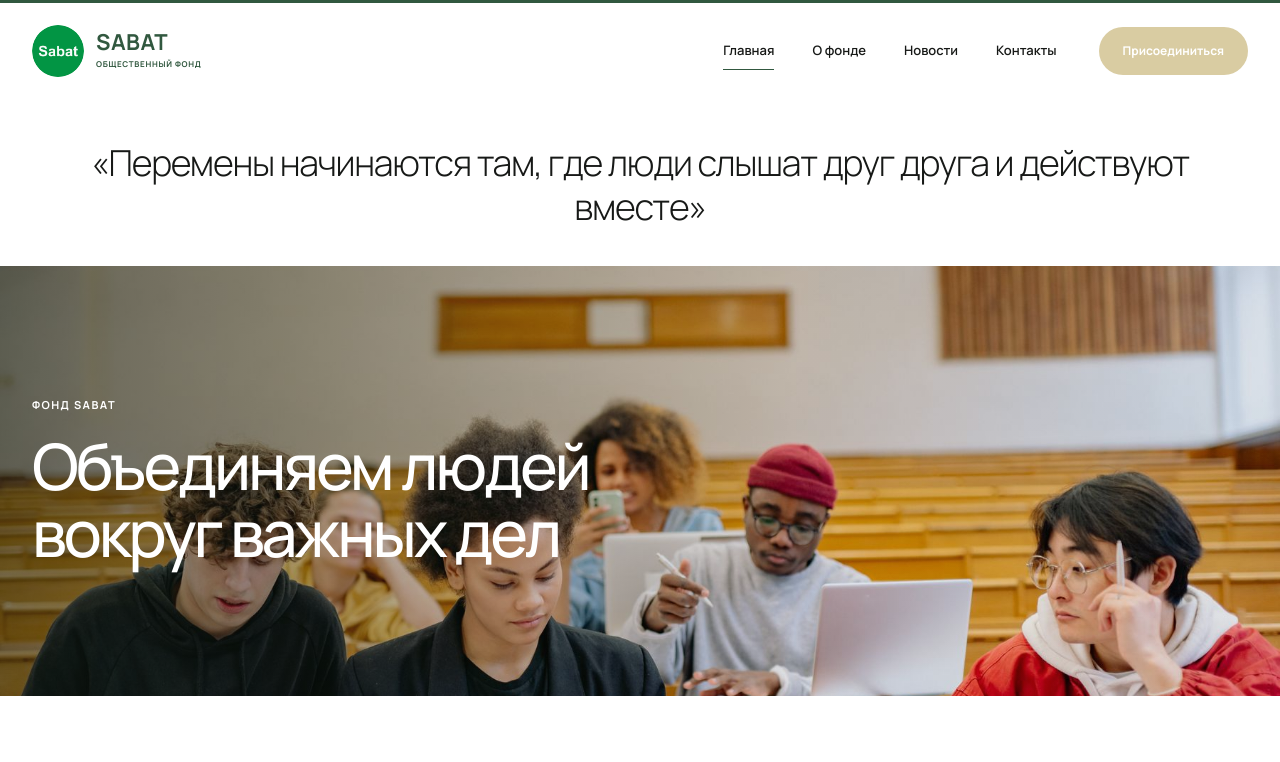
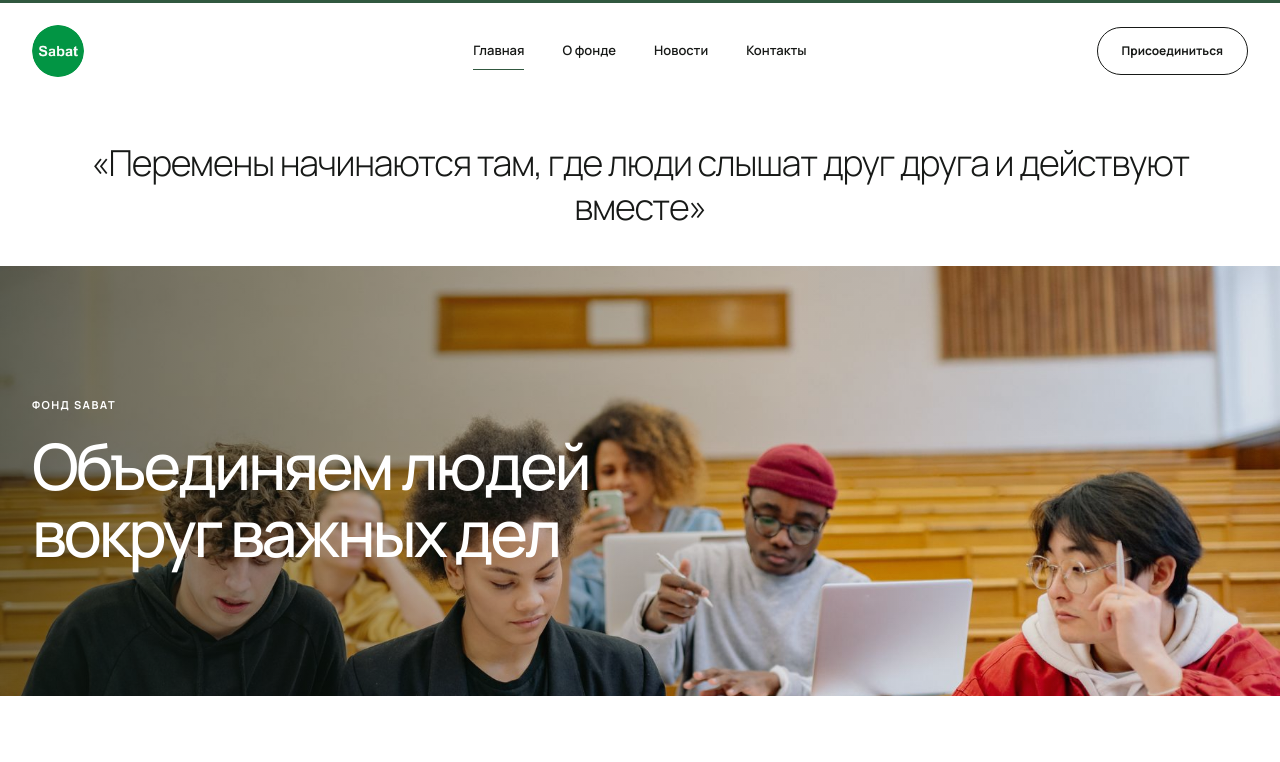
Before and after one commit to toktogulov5650-stack/Sabat, a Next.js app: page / in a window 1280 px wide. Shown: the top 762 px of the page. Built offline with nearby package versions, Linux system fonts and the light colour scheme.

Commit message:
Refine header alignment and styling

```diff
--- a/app/components/Header.tsx
+++ b/app/components/Header.tsx
@@ -18,7 +18,6 @@ export function Header() {
       <div className="container header-inner">
         <Link className="brand" href="/" aria-label="Sabat — главная">
           <Image src="/sabat-logo.png" alt="" width={52} height={52} priority unoptimized />
-          <span><strong>SABAT</strong><small>общественный фонд</small></span>
         </Link>
         <nav className="desktop-nav" aria-label="Основная навигация">
           {navigation.map((item) => <Link className={pathname === item.href ? "active" : ""} href={item.href} key={item.href}>{item.label}</Link>)}
--- a/app/globals.css
+++ b/app/globals.css
@@ -15,17 +15,15 @@ h1,h2,h3,p { margin-top:0; }
 
 /* Header */
 .site-header { position:relative; z-index:50; border-top:3px solid var(--green); background:#fff; }
-.header-inner { display:flex; align-items:center; min-height:96px; }
-.brand { display:flex; align-items:center; gap:12px; color:var(--green); }
+.header-inner { display:grid; grid-template-columns:1fr auto 1fr; align-items:center; min-height:96px; }
+.brand { display:flex; width:max-content; align-items:center; color:var(--green); }
 .brand img { border-radius:50%; }
-.brand > span { display:flex; flex-direction:column; }
-.brand strong { font-size:22px; line-height:1; letter-spacing:.02em; }
-.brand small { margin-top:5px; font-size:8px; font-weight:700; letter-spacing:.09em; text-transform:uppercase; }
-.desktop-nav { display:flex; gap:38px; margin-left:auto; }
+.desktop-nav { display:flex; justify-content:center; gap:38px; }
 .desktop-nav a { position:relative; padding:35px 0; font-size:13px; font-weight:520; }
 .desktop-nav a::after { position:absolute; right:0; bottom:26px; left:0; height:1px; background:var(--green); content:""; transform:scaleX(0); transition:transform .2s; }
 .desktop-nav a:hover::after,.desktop-nav a.active::after { transform:scaleX(1); }
-.header-action { margin-left:42px; padding:15px 24px; border-radius:999px; background:var(--sand); color:#fff; font-size:12px; font-weight:700; }
+.header-action { justify-self:end; padding:14px 24px; border:1px solid var(--ink); border-radius:999px; background:#fff; color:var(--ink); font-size:12px; font-weight:650; transition:background .2s,color .2s; }
+.header-action:hover { background:var(--ink); color:#fff; }
 .mobile-menu { display:none; margin-left:auto; }.mobile-menu summary { width:44px; height:44px; padding:10px; border:1px solid var(--line); border-radius:50%; cursor:pointer; list-style:none; }.mobile-menu summary::-webkit-details-marker{display:none}.mobile-menu summary span{display:block;height:1px;margin:5px 0;background:var(--ink)}
 .mobile-menu nav { position:absolute; top:80px; right:20px; left:20px; display:grid; padding:15px; background:white; box-shadow:0 15px 45px rgba(0,0,0,.12); }.mobile-menu nav a { padding:13px;border-bottom:1px solid var(--line); }
 
```
